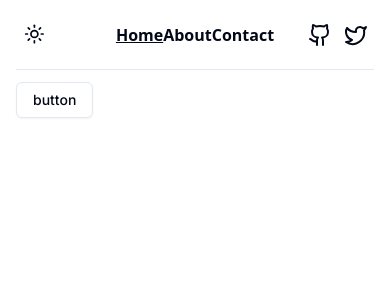
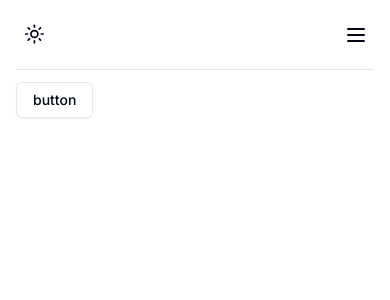
Before and after one commit to piotrszubert/nextjs-dev-portfolio, a Next.js app: page / in a window 390 px wide. Shown: the top 300 px of the page. Built offline with nearby package versions, Linux system fonts and the light colour scheme.

Commit message:
mobile menu

```diff
--- a/components/header.tsx
+++ b/components/header.tsx
@@ -1,22 +1,27 @@
-import { Github, Twitter } from 'lucide-react';
+import { Github, Twitter, Menu, X } from 'lucide-react';
 import { Button } from '@/components/ui/button'
 import NavMenu from './navMenu';
 import { ThemeToggle } from './themeToggle';
+import { useState } from 'react';
 
 export default function Header() {
+  const [isOpen, setIsOpen] = useState(false);
+  const toggleMenu = () => {
+    setIsOpen(!isOpen);
+  };
+
   return (
     <header className="w-full sticky top-0 border-b bg-background mb-3 py-4">
       <div className="flex justify-between items-center">
         <div className='flex-1'>
           <span className="font-semibold text-lg">
-            {/* Logo */}
             <ThemeToggle/>
           </span>
         </div>
-        <div className='flex-1 justify-center'>
+        <div className='flex-grow hidden md:block'>
           <NavMenu/>
         </div>
-        <div className="flex flex-1 justify-end">
+        <div className="hidden md:flex flex-1 justify-end">
           <Button variant="ghost" size="icon">
             <Github />
           </Button>
@@ -24,7 +29,25 @@ export default function Header() {
             <Twitter />
           </Button>
         </div>
+        <div className='md:hidden'>
+          <Button variant="ghost" size="icon" className='md:hidden' onClick={toggleMenu}>
+            {isOpen ? <X/> : <Menu />}
+          </Button>
+        </div>
       </div>
+      {isOpen && (
+        <div className="mt-2 flex flex-col items-center">
+          <NavMenu />
+          <div className="mt-2">
+            <Button variant="ghost" size="icon">
+              <Github />
+            </Button>
+            <Button variant="ghost" size="icon">
+              <Twitter />
+            </Button>
+          </div>
+        </div>
+      )}
     </header>
   )
 }
```
